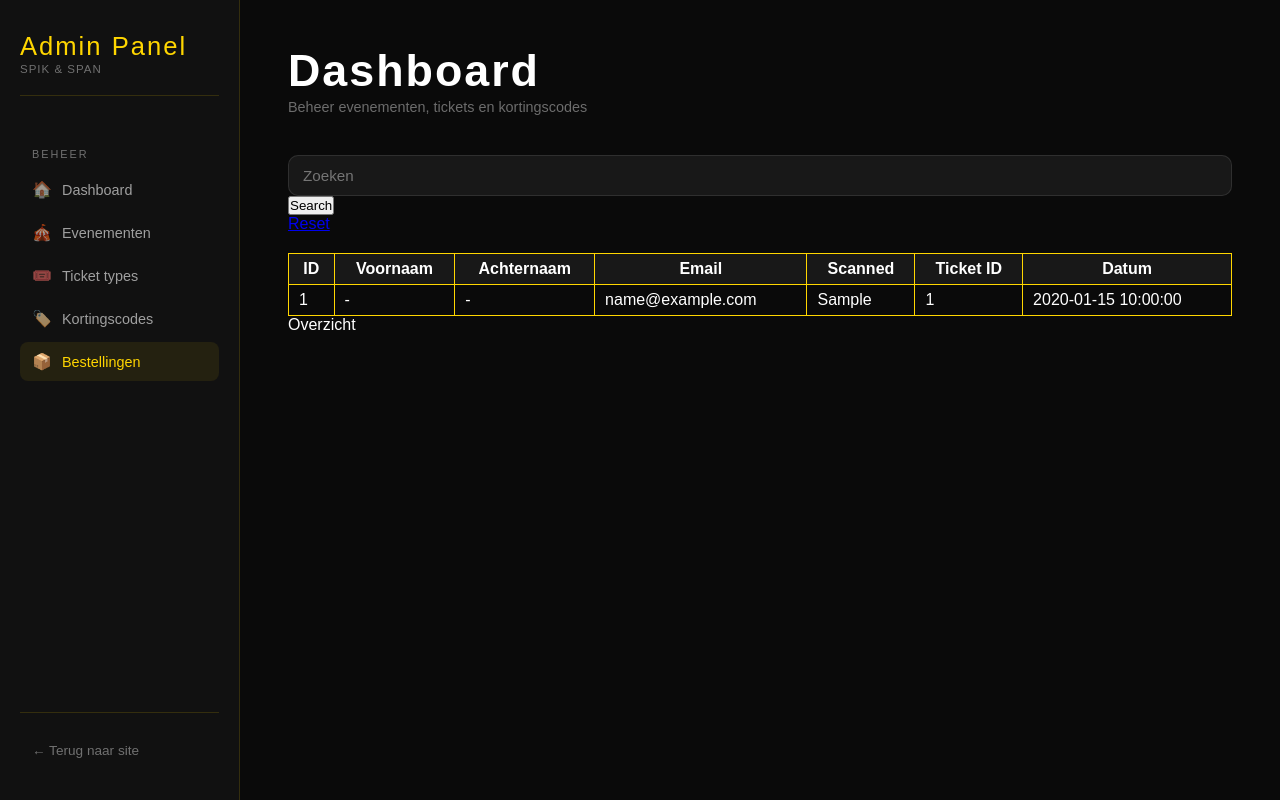
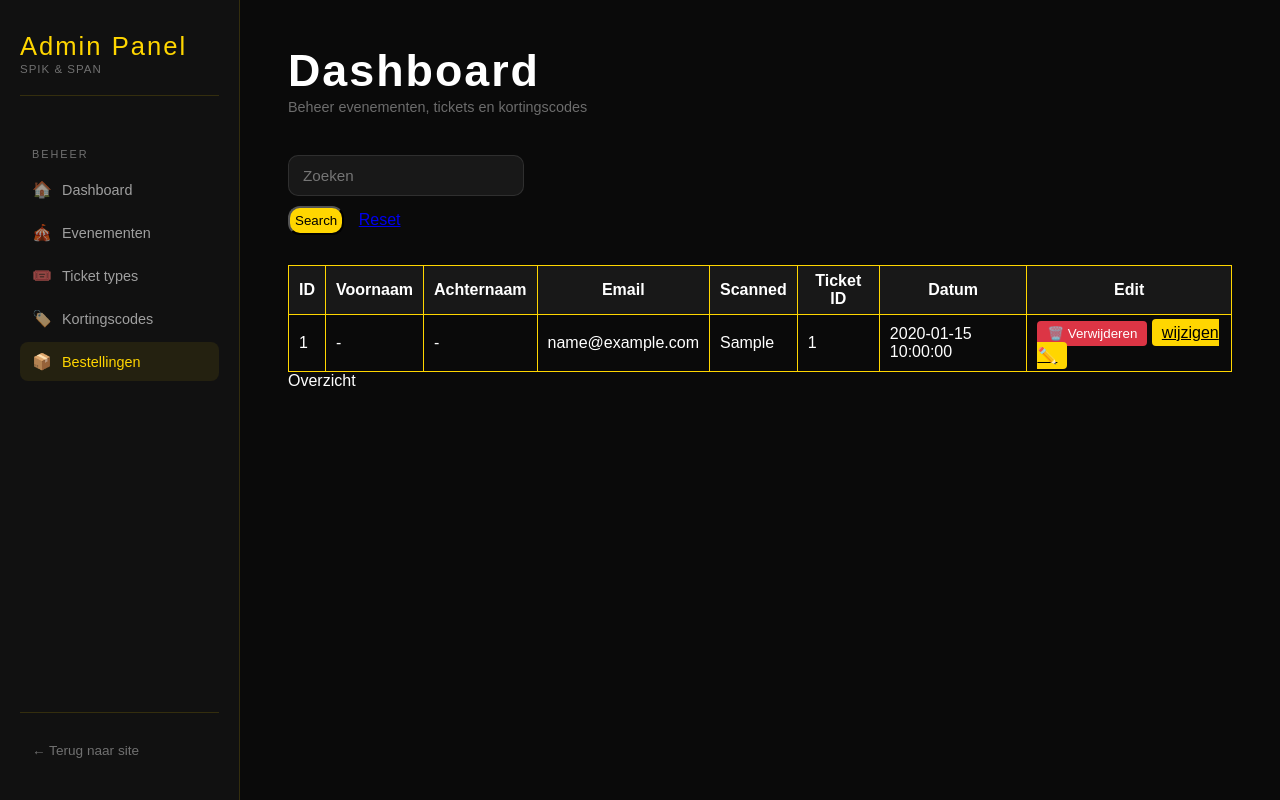
Before and after one commit to jaspervkalsbeek-svg/Ticket, a PHP site: page /admin/v2/orders.php in a window 1280 px wide. Run offline with PHP 8.4, Linux system fonts and the light colour scheme; tables that the repository leaves empty or names only in its code hold one stand-in row (values such as "Sample post").

Commit message:
modified:   admin/v2/add_festival.php 	modified:   admin/v2/coupons.php 	new file:   admin/v2/edit.php 	modified:   admin/v2/orders.php
Changes not staged for commit:
	modified:   public/Confirmorder.php

```diff
--- a/admin/v2/add_festival.php
+++ b/admin/v2/add_festival.php
@@ -139,7 +139,7 @@ if ($_SERVER['REQUEST_METHOD'] === 'POST') {
             <button type="button" class="add-type-btn" onclick="addType()">+ Ticket type toevoegen</button>
         </div>
 
-        <button type="submit" class="submit-btn">Festival aanmaken →</button>
+        <button type="submit" class="submit-btn"> <a href="add_festival.php">Festival aanmaken →</a></button>
     </form>
 </main>
 
--- a/admin/v2/orders.php
+++ b/admin/v2/orders.php
@@ -6,9 +6,14 @@
     <title>Bestellingen</title>
     <link rel="stylesheet" href="add_festival_style.css">
 <style>
+    :root
+    {
+        --yellow: #FFD600;
+    }
+
     th, td {
     padding: 6px 10px;
-    border: 1px solid #FFD600;
+    border: 1px solid var(--yellow);
     border-collapse: collapse;
 
 }
@@ -20,10 +25,47 @@
         margin-top: 20px;
         border-collapse: collapse;
     }
+    .searchbtn {
+        padding: 5px;
+        background: var(--yellow);
+        border-radius: 12px;
+        font-family: 'bebas neue', sans-serif;
+        margin-top: 10px;
+        margin-bottom: 10px;
+        margin-right: 10px;
+        color: black;
+    }
+    .searchbar {
+        width: 50%;
+}
+    .deletebtn {
+        background-color: #dc3545;
+        color: white;
+        border: none;
+        padding: 5px 10px;
+        border-radius: 4px;
+        cursor: pointer;
+    }
+
+    .editbtn {
+        background-color: var(--yellow);
+        color: black;
+        border: none;
+        padding: 5px 10px;
+        border-radius: 4px;
+        cursor: pointer;
+    }
+    .deletebtn:hover {
+        opacity: 0.9;
+    }
+    .editbtn:hover {
+        opacity: 0.9;
+    }
 </style>
 </head>
 <body>
-<?php require_once '../../includes/db.php';
+<?php
+require_once '../../includes/db.php';
 ?>
 
 <aside class="sidebar">
@@ -80,11 +122,15 @@ if (!empty($search)) {
         echo "<p style='color:red; font-weight:bold;'> geen tickets gevonden.</p>";
  } else
  ?>
- <form method="GET">
+ <div class="searchbar">
+    <form method="GET" class="searchbar">
         <input type="text" name="search" placeholder="Zoeken" value="<?= htmlspecialchars($_GET['search'] ?? '') ?>">
-        <button type="submit">Search</button>
+        <button type="submit" class="searchbtn">Search</button>
+        <a href="orders.php">Reset</a>
     </form>
-    <a href="admin.php">Reset</a>
+
+</div>
+
 
     <table>
     <thead>
@@ -96,6 +142,7 @@ if (!empty($search)) {
             <th>Scanned</th>
             <th>Ticket ID</th>
             <th>Datum</th>
+            <th>Edit</th>
         </tr>
     </thead>
     <tbody>
@@ -108,8 +155,18 @@ if (!empty($search)) {
             <td><?= htmlspecialchars($row['scanned'] ?? $row['scannen'] ?? '-') ?></td>
             <td><?= htmlspecialchars($row['ticket_id'] ?? '-') ?></td>
             <td><?= htmlspecialchars($row['date'] ?? '-') ?></td>
+            <td><button type="submit" class="deletebtn"
+                onclick="return confirm('Weet je zeker dat je <?= htmlspecialchars($row['email'], ENT_QUOTES) ?> wilt verwijderen?');">
+                🗑️ Verwijderen
+            </button>
+        <a href="edit.php?id=<?= $row['id'] ?>" class="editbtn"
+                            onclick="return confirm('Weet je zeker dat je <?= htmlspecialchars($row['email'], ENT_QUOTES) ?> wilt wijzigen?');">
+                            wijzigen ✏️
+                            </a></td>
         </tr>
+
         <?php endforeach; ?>
+
     </tbody>
 </table>
 
```
Also changed, not shown: admin/v2/coupons.php (+10 -21 lines), admin/v2/edit.php (added, +99 -0 lines).
